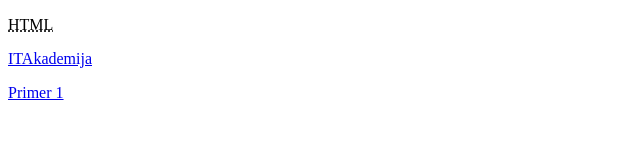
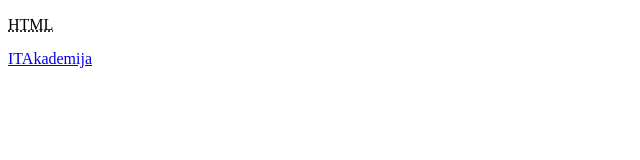
Before and after one commit to djomla1/front-end-, a plain HTML site: page index.html in a window 1280 px wide. Shown: the full height of the page, 0-640 px from the left. Drawn offline with Linux system fonts and the light colour scheme.

Commit message:
brisanje paragrafa

```diff
--- a/index.html
+++ b/index.html
@@ -10,11 +10,6 @@
     </p>
     <p>
         <a href="https://www.it-akademija.com" target="_blank">ITAkademija</a>
-    </p>
-
-    <p><a href="./primer1.html">Primer 1</a></p>
-
-
 
 
 </body>
```
